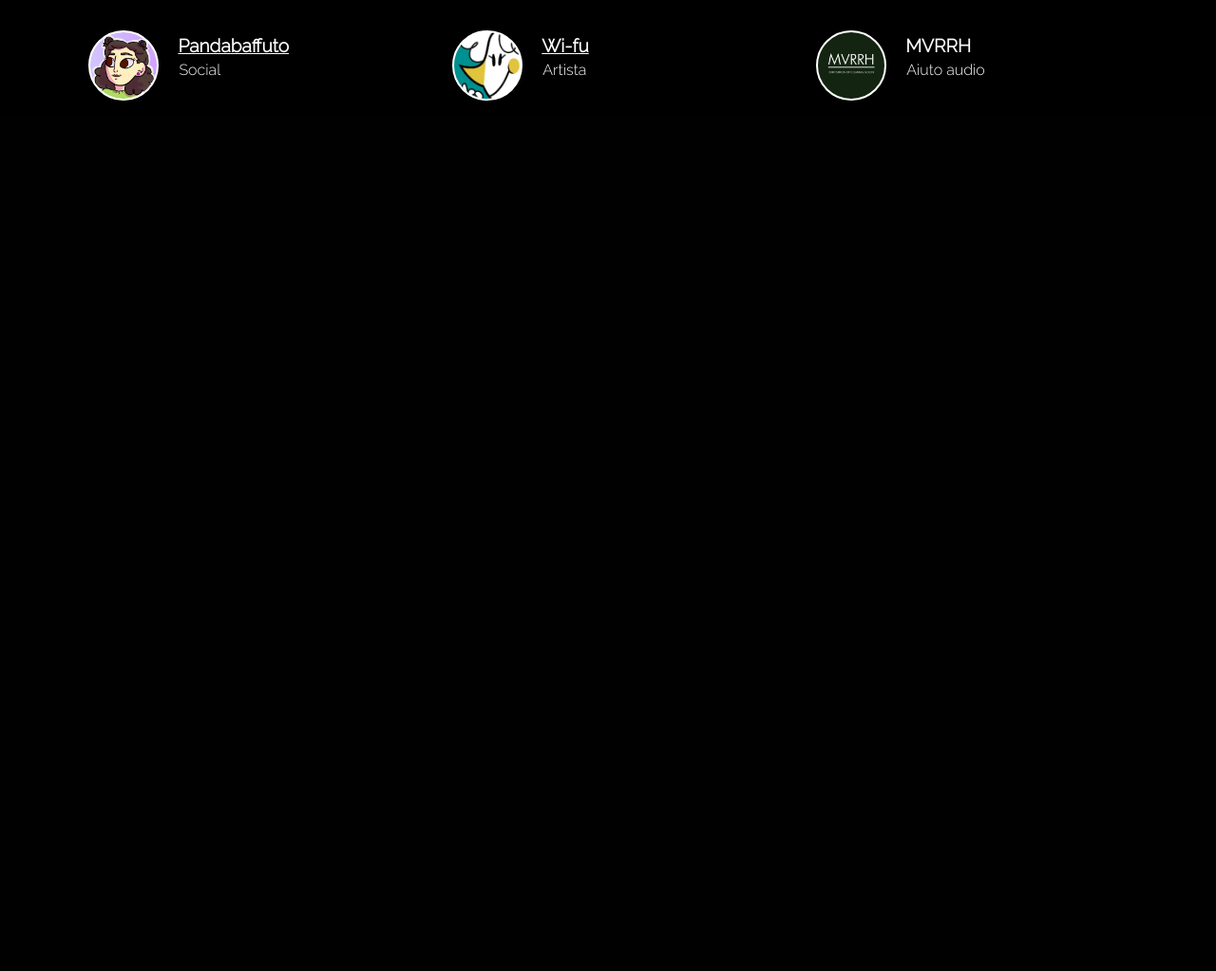
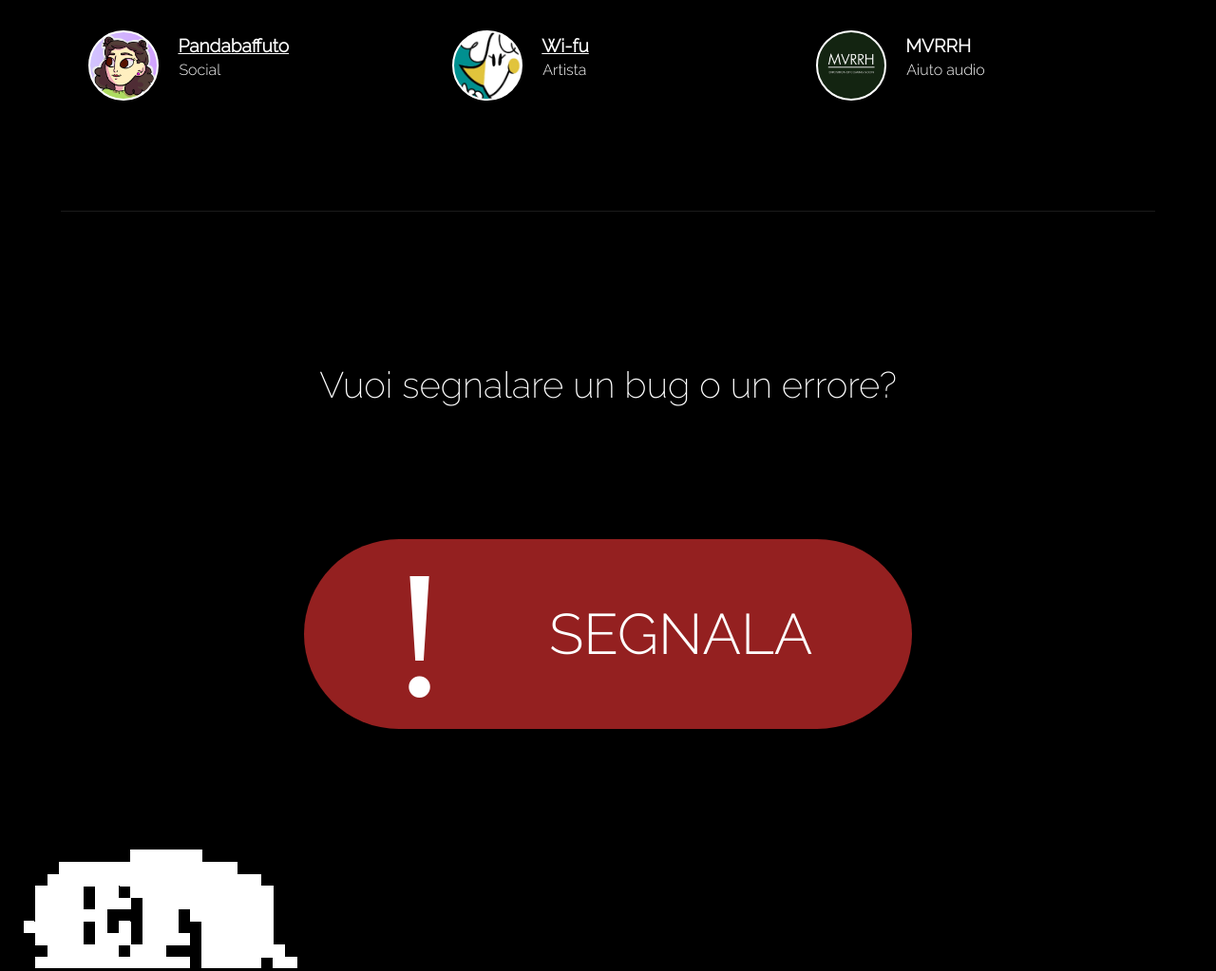
Before and after one commit to jcb936/undertalespaghettiproject.github.io, a PHP site: page /paginatest.html in a window 1280 px wide. Shown: the part 4769-5792 px from the top of the page at 95% size. Before the commit the page ends 4875 px from the top, so only its background shows below. Run offline with PHP 8.4, Linux system fonts and the light colour scheme; some libraries are stand-ins or nearby versions.

Commit message:
Report section

```diff
--- a/paginatest.html
+++ b/paginatest.html
@@ -30,6 +30,7 @@
         <li><a href="#download">Download</a></li>
         <li><a href="#contatti">Contatti</a></li>
         <li><a href="#credits">Credits</a></li>
+        <li><a href="#report">Segnala</a></li>
     </ul>
 </div>
 <header>
@@ -268,7 +269,10 @@ per il suo lavoro sul principale tool da noi utilizzato per la traduzione del gi
         </ul>
     </div>
 </div>
-
+<div class="slide slide6" id="report">
+    <span class="description description2">Vuoi segnalare un bug o un errore?</span>
+    <a href="#something"><div class="report-button">SEGNALA</div></a>
+</div>
 <script>
 var viewportHeight = $(window).height();
 window.addEventListener("scroll", throttle( callback, 400 ));
--- a/stylesheet.css
+++ b/stylesheet.css
@@ -75,6 +75,24 @@ header:before {
 
 .slide5 {
     background-color: black;
+}
+
+.slide6 {
+    background-image: url(images/sleeping-dog.png);
+    background-size: 350px auto;
+    background-position: left bottom -10px;
+    background-color: black
+}
+
+.slide5:after {
+    content: "";
+    width: 90vw;
+    margin-left: 5vw;
+    height: 1px;
+    background-color: white;
+    display: block;
+    opacity: .1;
+    margin-top: 100px;
 }
 
 .container1 {
@@ -232,6 +250,14 @@ header:before {
 
 .description1 a:hover, .description1 a:visited:hover {
     text-decoration: none;
+}
+
+.description2 {
+    color: white;
+    font-size: 3vw;
+    display: block;
+    text-align: center;
+    padding-top: 20vh;
 }
 
 /* top bar */
@@ -843,6 +869,50 @@ input:checked + label + .picture {
     background-image: url("images/avatar/MVRRH.jpg")
 }
 
+/* Report button */
+
+.slide6 a {
+    text-decoration: none;
+    display: block;
+    width: 50vw;
+    margin-left: 50vw;
+    margin-top: calc(30vh);
+    transform: translateX(-50%) translateY(-50%);
+}
+
+.report-button {
+    color: white;
+    background-color: #942020;
+    display: inline-block;
+    width: 50vw;
+    height: 200px;
+    font-family: Raleway;
+    font-size: 60px;
+    line-height: 200px;
+    text-align: center;
+    transition: .3s;
+    box-shadow: 0 1px 3px rgba(0,0,0,0.12), 0 1px 2px rgba(0,0,0,0.24);
+    border-radius: 125px;
+}
+
+.report-button:before {
+    content:"!";
+    color: white;
+    font-family: initial;
+    font-size: 190px;
+    float: left;
+    margin-left: 90px;
+    transition: .2s;
+}
+
+.report-button:hover {
+    background-color: #E57373;
+}
+
+.report-button:hover:before {
+    transform: scale(1.15)
+}
+
 /* Mobile fixes */
 
 @media screen and (max-width: 1080px) {
```
Also changed, not shown: other parts of stylesheet.css (+41 -0 lines), images/sleeping-dog.png (added).
